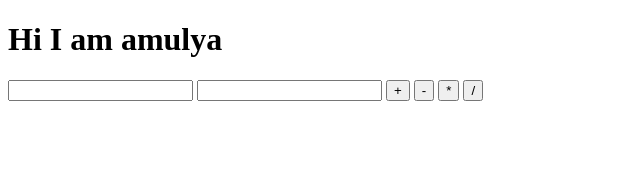
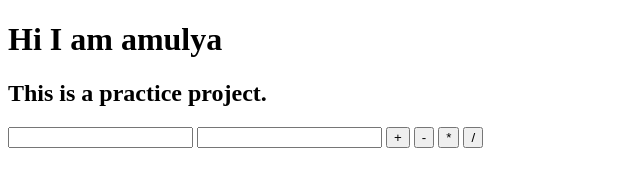
Before and after one commit to amulyaparab/Practice-Project, a plain HTML site: page index.html in a window 1280 px wide. Shown: the whole page, without its empty margins (0-640 px from the left). Drawn offline with Linux system fonts and the light colour scheme.

Commit message:
docs: added details

```diff
--- a/index.html
+++ b/index.html
@@ -8,6 +8,7 @@
 </head>
 <body>
     <h1>Hi I am amulya</h1>
+    <h2>This is a practice project.</h2>
     <input id="number-one"></input>
     <input id="number-two"></input>
     <button id="add">+</button>
```
